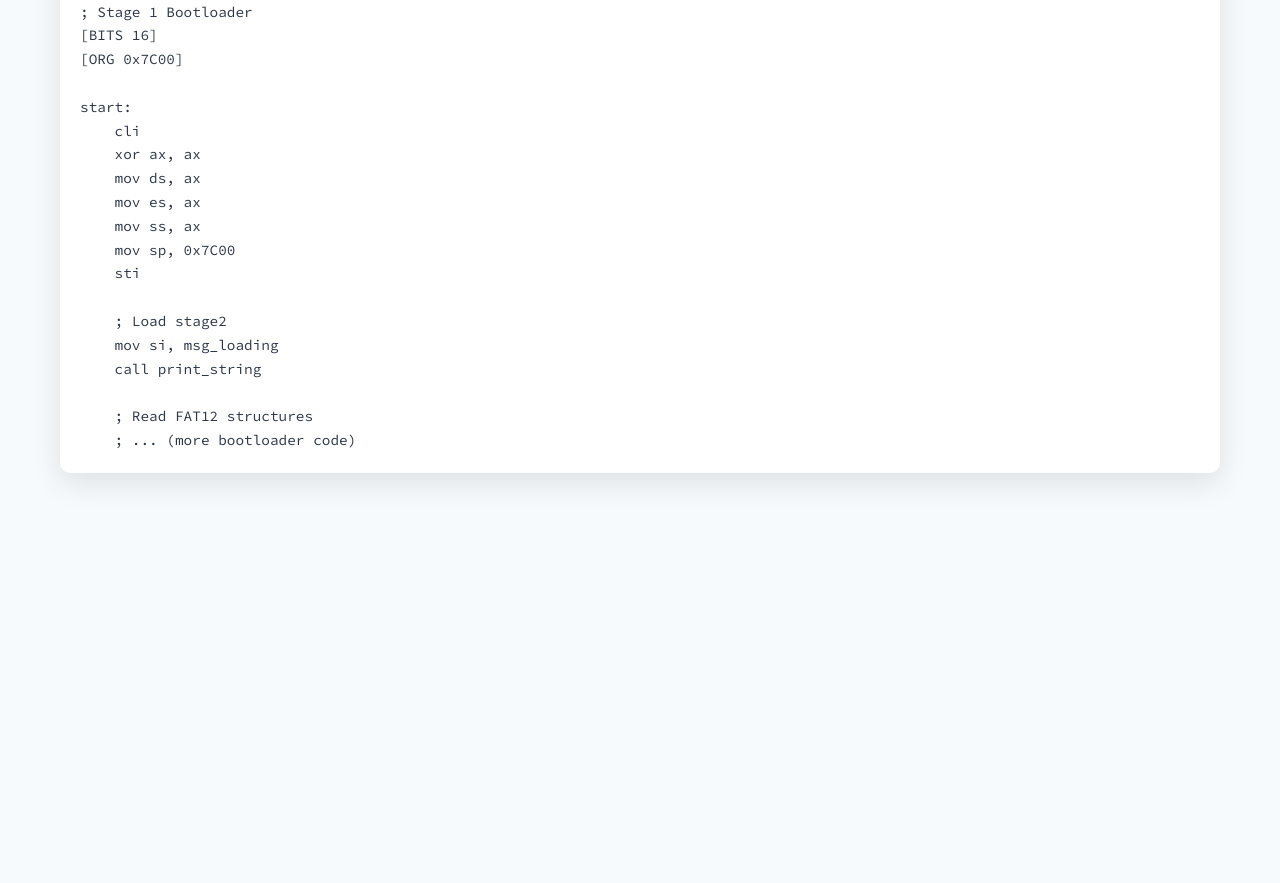
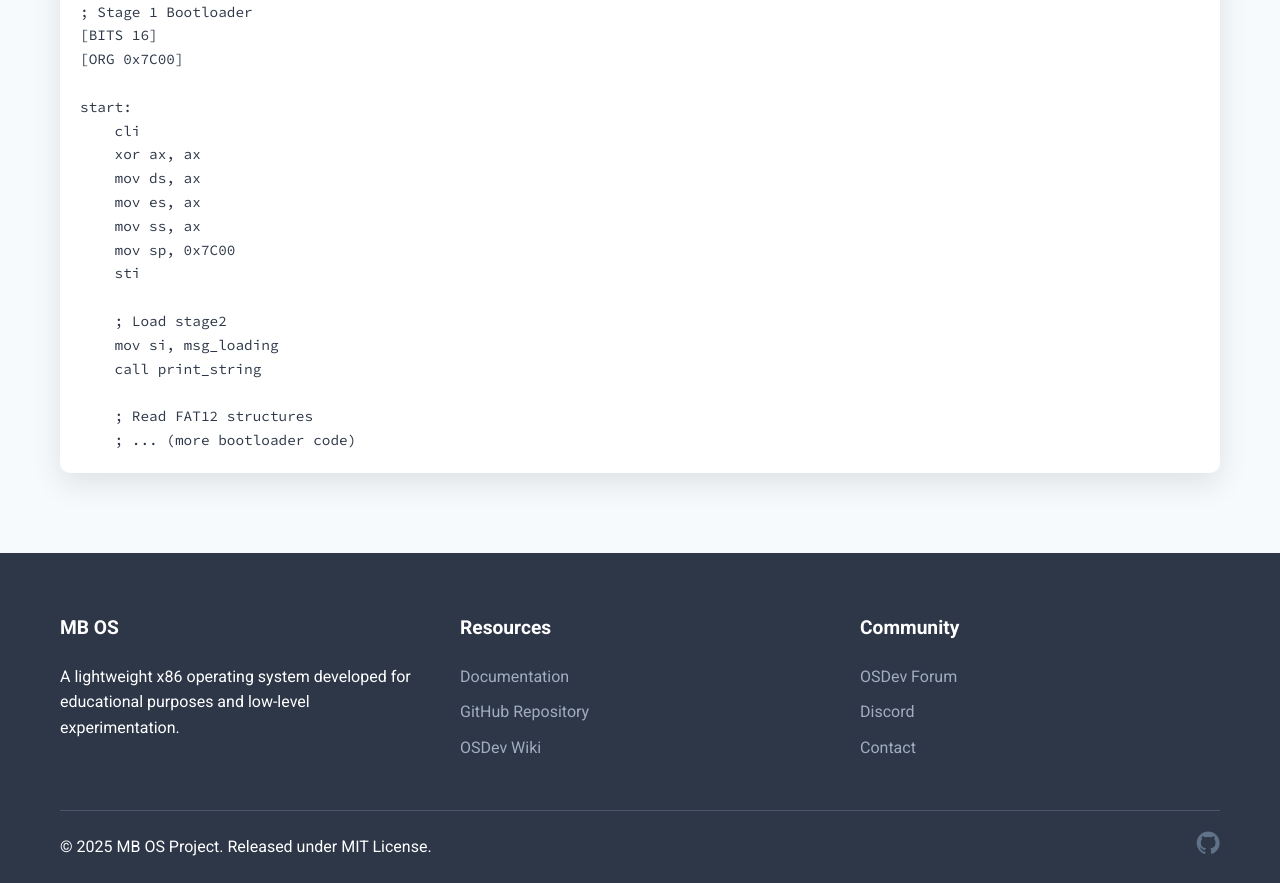
Before and after one commit to miladbadeleh/MB-Bootloader-x86, a plain HTML site: page website/index.html in a window 1280 px wide. Shown: the part 1500-2383 px from the top of the page. Before the commit the page ends 2053 px from the top, so only its background shows below. Drawn offline with Linux system fonts and the light colour scheme.

Commit message:
updated the footer

```diff
--- a/website/index.html
+++ b/website/index.html
@@ -135,7 +135,39 @@ void kernel_main() {
         </section>
     </main>
 
-<include>
+    <footer>
+        <div class="container">
+            <div class="footer-grid">
+                <div class="footer-col">
+                    <h4>MB OS</h4>
+                    <p>A lightweight x86 operating system developed for educational purposes and low-level experimentation.</p>
+                </div>
+                <div class="footer-col">
+                    <h4>Resources</h4>
+                    <ul>
+                        <li><a href="documentation.html">Documentation</a></li>
+                        <li><a href="https://github.com/miladbadeleh/MB-Operating-System">GitHub Repository</a></li>
+                        <li><a href="https://wiki.osdev.org">OSDev Wiki</a></li>
+                    </ul>
+                </div>
+                <div class="footer-col">
+                    <h4>Community</h4>
+                    <ul>
+                        <li><a href="https://forum.osdev.org">OSDev Forum</a></li>
+                        <li><a href="https://discord.gg/osdev">Discord</a></li>
+                        <li><a href="mailto:contact@myos.dev">Contact</a></li>
+                    </ul>
+                </div>
+            </div>
+            <div class="footer-bottom">
+                <p>&copy; 2025 MB OS Project. Released under MIT License.</p>
+                <div class="social-links">
+                    <a href="#"><img src="images/github.svg" alt="GitHub"></a>
+                    <!-- <a href="#"><img src="images/twitter.svg" alt="Twitter"></a> -->
+                </div>
+            </div>
+        </div>
+    </footer>
 
     <script src="js/particles.min.js"></script>
     <script src="js/main.js"></script>
```
Also changed, not shown: website/documentation.html (+4 -4 lines), website/downloads.html (+5 -5 lines), website/features.html (+5 -5 lines), website/images/github.svg (added).
